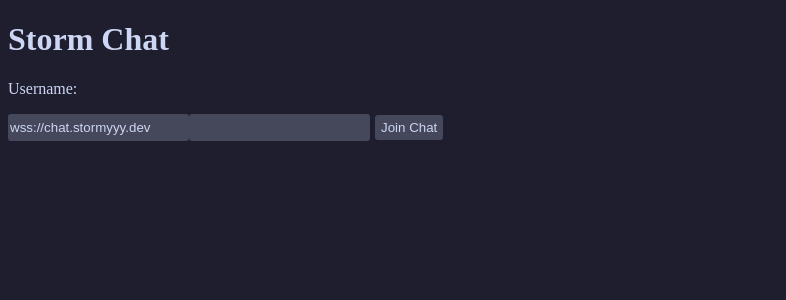
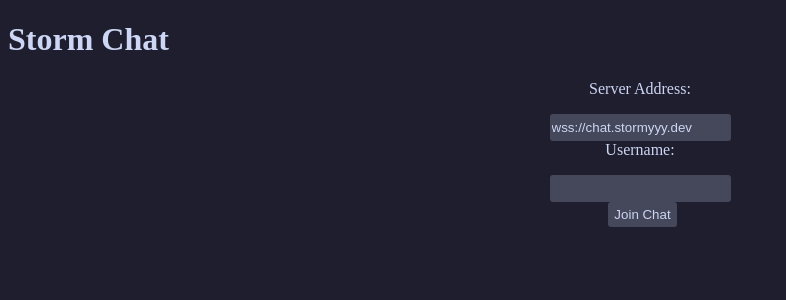
Before and after one commit to StormLight14/storm-chat, a SvelteKit app: page / in a window 1280 px wide. Shown: the top 300 px of the page, without its empty margins (0-786 px from the left). Built offline with nearby package versions, Linux system fonts and the light colour scheme.

Commit message:
form flex

```diff
--- a/src/app.css
+++ b/src/app.css
@@ -67,7 +67,7 @@
 
 form {
     display: flex;
-    align-items: center;
+    flex-direction: column;
     width: 100%;
     margin: 0;
 }
--- a/src/routes/+page.svelte
+++ b/src/routes/+page.svelte
@@ -89,9 +89,10 @@
     <p class="response-message">Disconnected from server.</p>
   {/if}
   {#if connected === false || username_submitted === false}
-    <p>Username: </p>
     <form on:submit={join}>
+      <p>Server Address: </p>
       <input type="text" bind:value={address}/>
+      <p>Username: </p>
       <input type="text" bind:value={username} minlength="{minUsernameLength}" maxlength="16"/>
       <button type="submit">Join Chat</button>
     </form>
```
